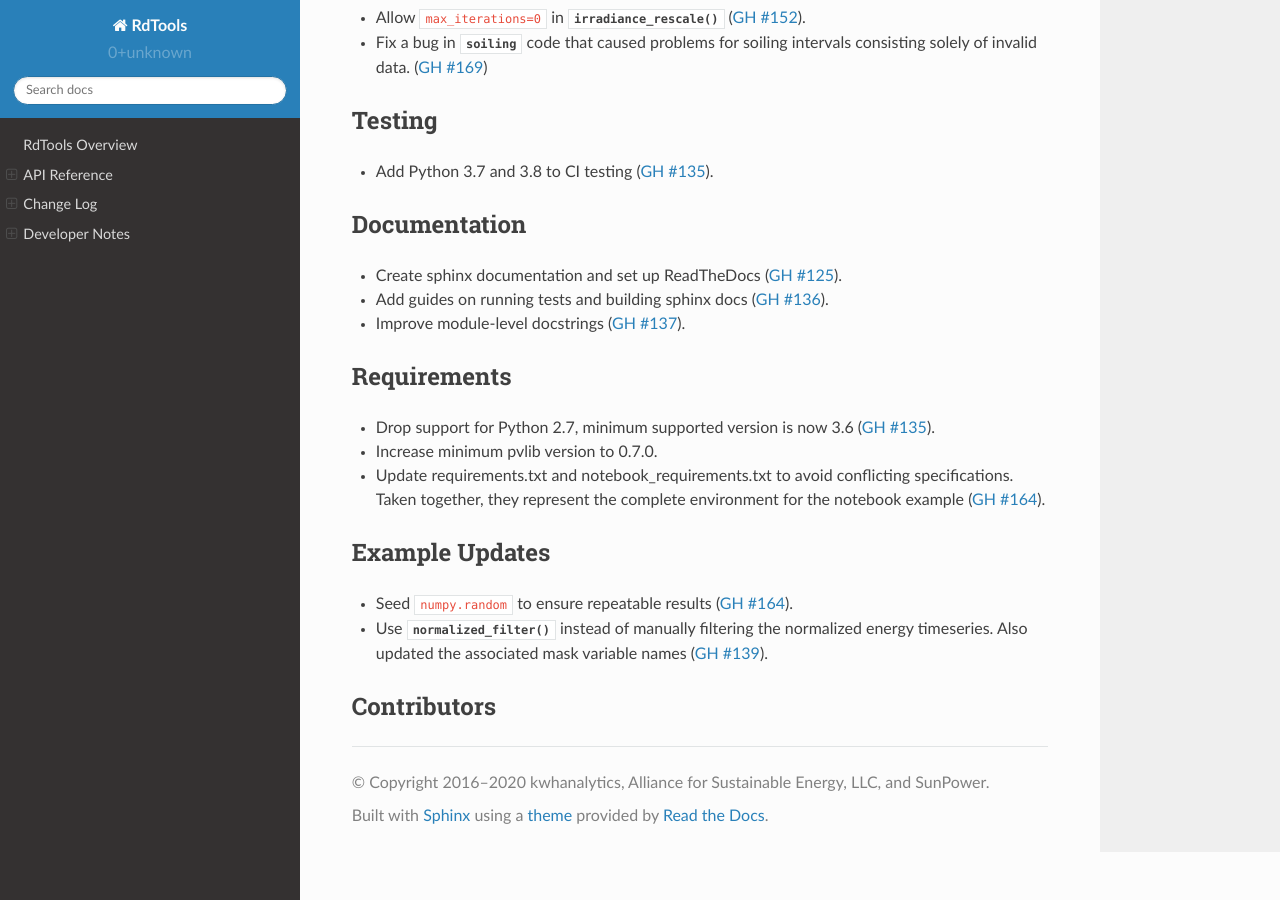
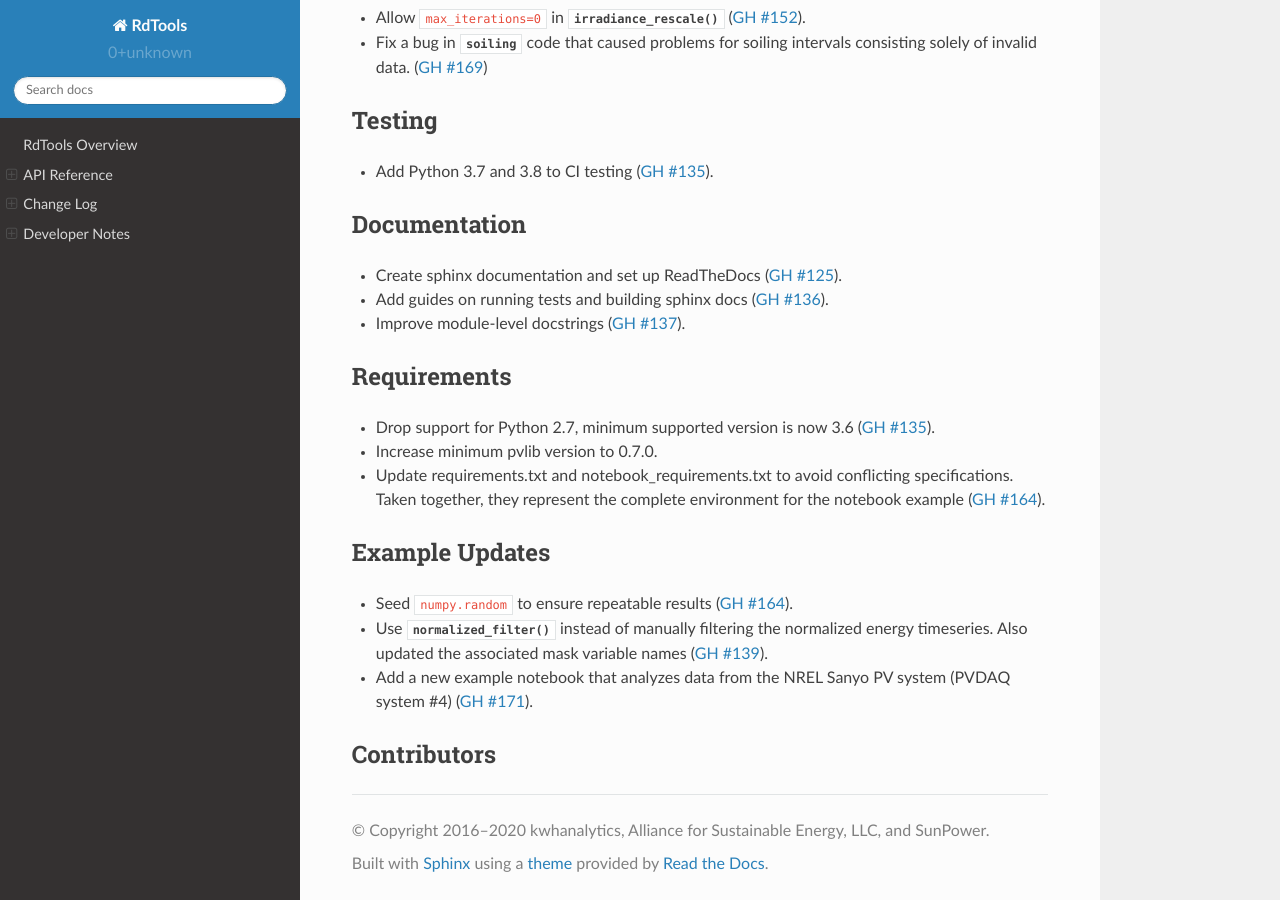
Before and after one commit to NREL/rdtools, a Sphinx documentation site: the page built from docs/sphinx/source/changelog/v2.0.0.rst, in a window 1280 px wide and 900 px high, scrolled down 643 px. Built offline with Sphinx 7.4.7 and the Read the Docs theme 2.0.0, drawn with Linux system fonts in a browser that asks for light colours; pages that are not in the unit, such as notebooks, are missing from menus.

Commit message:
changelog

```diff
--- a/docs/sphinx/source/changelog/v2.0.0.rst
+++ b/docs/sphinx/source/changelog/v2.0.0.rst
@@ -54,6 +54,8 @@ Example Updates
 * Use :py:func:`~rdtools.filtering.normalized_filter` instead of manually
   filtering the normalized energy timeseries.  Also updated the associated mask
   variable names (:pull:`139`).
+* Add a new example notebook that analyzes data from the NREL Sanyo PV system
+  (PVDAQ system #4) (:pull:`171`).
 
 Contributors
 ------------
```
